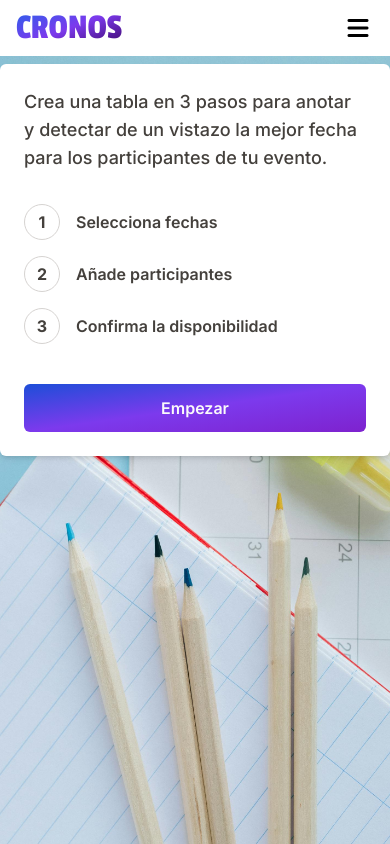
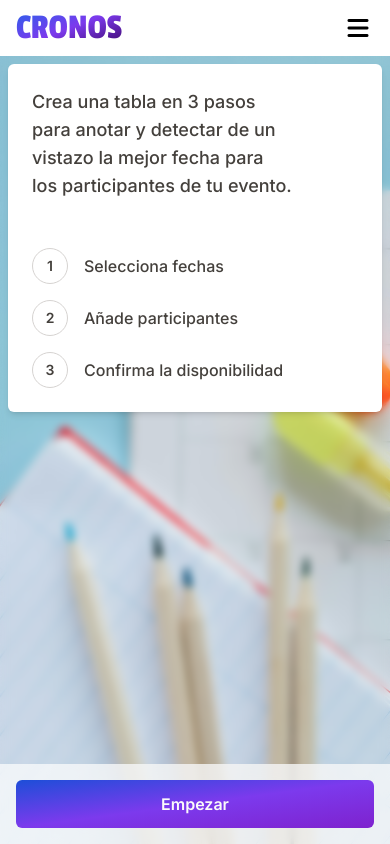
Before and after one commit to MMadlos/cronos-app, a React (Vite) app: page / in a window 390 px wide. Built offline with nearby package versions, Linux system fonts and the light colour scheme.

Commit message:
Add styles for mobile

```diff
--- a/src/App.jsx
+++ b/src/App.jsx
@@ -35,9 +35,10 @@ function App() {
 	return (
 		<div className="flex h-dvh flex-col sm:h-screen">
 			<Header />
-			<main className="bg-image flex h-full w-full flex-col items-center bg-cover bg-center ">
-				<section>
+			<main className="bg-image h-full w-full items-center bg-cover bg-center ">
+				<section className="relative h-full w-full">
 					{stage === calendarProcess.init && (
+						<>
 							<SetupContainer>
 								<Instructions
 									onClick={() =>
@@ -45,6 +46,17 @@ function App() {
 									}
 								/>
 							</SetupContainer>
+							<div className="absolute bottom-0 left-0 grid  w-full items-center bg-white/70 p-4 backdrop-blur-3xl sm:hidden">
+								<button
+									className="rounded-md bg-gradient-to-br from-blue-700 via-violet-600 to-purple-700 px-8 py-3 font-semibold text-zinc-50"
+									onClick={() =>
+										setStage(calendarProcess.pickDates)
+									}
+								>
+									Empezar
+								</button>
+							</div>
+						</>
 					)}
 
 					{stage === calendarProcess.pickDates && (
--- a/src/components/InitialSetup/Instructions.jsx
+++ b/src/components/InitialSetup/Instructions.jsx
@@ -1,6 +1,6 @@
 export default function Instructions({ onClick }) {
 	return (
-		<div className="flex max-w-[600px]  flex-col gap-8 rounded-md bg-white p-6 shadow-md ">
+		<div className="flex max-w-[600px] flex-col gap-12 rounded-md bg-white p-6 shadow-md  ">
 			<h3 className="text-lg font-medium text-stone-700">
 				Crea una tabla en 3 pasos para anotar y detectar de un vistazo
 				la mejor fecha para los participantes de tu evento.
@@ -11,7 +11,7 @@ export default function Instructions({ onClick }) {
 				<Step num="3" text="Confirma la disponibilidad" />
 			</section>
 			<button
-				className="w-full rounded-md bg-gradient-to-br from-blue-700 via-violet-600 to-purple-700 px-8 py-3 font-semibold text-zinc-50 hover:opacity-50 sm:w-fit "
+				className="hidden w-full rounded-md bg-gradient-to-br from-blue-700 via-violet-600 to-purple-700 px-8 py-3 font-semibold text-zinc-50 hover:opacity-50 sm:block sm:w-fit "
 				onClick={onClick}
 			>
 				Empezar
@@ -24,9 +24,9 @@ function Step({ num, text }) {
 	return (
 		<div className="flex flex-row items-center gap-4">
 			<div className="flex size-9 items-center justify-center rounded-full border border-stone-300 ">
-				<p className=" font-bold text-stone-700">{num}</p>
+				<p className=" text-sm font-semibold text-stone-700">{num}</p>
 			</div>
-			<p className="font-semibold text-stone-700">{text}</p>
+			<p className="font-medium text-stone-700">{text}</p>
 		</div>
 	)
 }
--- a/src/components/InitialSetup/Progress.jsx
+++ b/src/components/InitialSetup/Progress.jsx
@@ -4,7 +4,7 @@ export default function Progress({ stage }) {
 			className="group flex flex-row items-center justify-center gap-2 py-2 sm:gap-4"
 			data-stage={stage}
 		>
-			<span className="flex size-5 items-center justify-center rounded-full bg-violet-700 p-4 font-semibold text-violet-50 group-data-[stage=list]:bg-zinc-900  sm:size-10">
+			<span className="flex size-5 items-center justify-center rounded-full bg-violet-700 p-4 font-semibold text-violet-50 group-data-[stage=list]:bg-zinc-900 sm:size-10">
 				1
 			</span>
 			<p className="text-nowrap font-semibold text-violet-700 group-data-[stage=list]:text-zinc-900">
--- a/src/components/InitialSetup/SetupContainer.jsx
+++ b/src/components/InitialSetup/SetupContainer.jsx
@@ -1,6 +1,6 @@
 export default function SetupContainer({ children }) {
 	return (
-		<div className=" mt-2 flex h-full w-full justify-center sm:mt-0 sm:h-full sm:items-center">
+		<div className="flex h-full w-full flex-col items-center p-2 backdrop-blur-sm">
 			{children}
 		</div>
 	)
```
Lines whose indentation alone changed are shown as unchanged.
